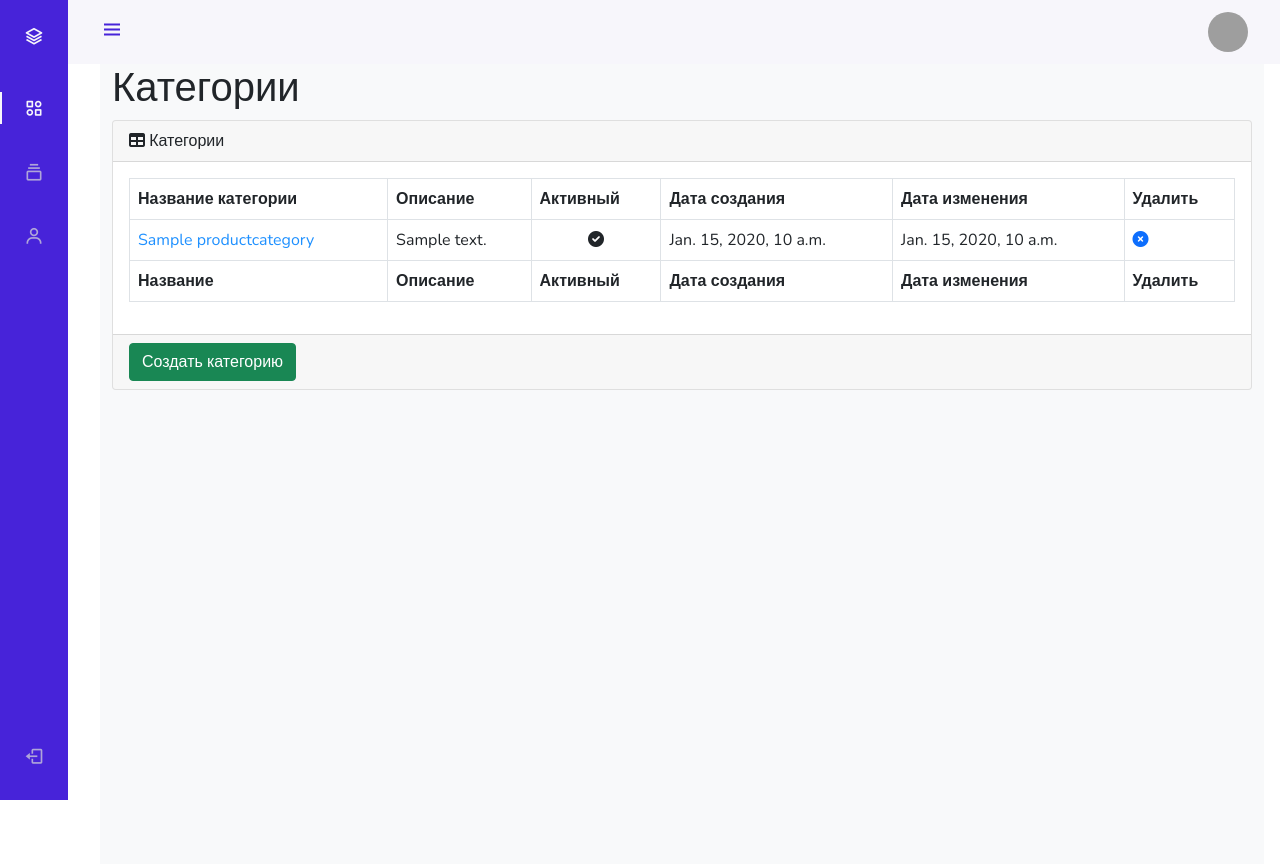
After one commit to Senishine/geekshop, a Django app: page /admin_staff/categories/read/ in a window 1280 px wide. The commit adds this page. Run offline with Django 3.2, Linux system fonts and the light colour scheme; tables that the repository leaves empty hold one stand-in row (values such as "Sample post"); parts of the project's set-up code (start-up, migrations or seed data) failed here and were passed over; grey boxes are pictures that could not be loaded.

Commit message:
add to lesson_7

```diff
--- /dev/null
+++ b/geekshop/adminapp/templates/adminapp/categories.html
@@ -0,0 +1,69 @@
+{% extends 'adminapp/base.html' %}
+{% load static %}
+
+{% block content %}
+<main>
+    <div class="container-fluid">
+        <h1 class="mt-4">Категории</h1>
+        <div class="card mb-4">
+            <div class="card-header">
+                <i class="fas fa-table mr-1"></i>
+                Категории
+            </div>
+            <div class="card-body">
+                <div class="table-responsive">
+                    <table class="table table-bordered" id="dataTable" width="100%" cellspacing="0">
+                        <thead>
+                        <tr>
+                            <th>Название категории</th>
+                            <th>Описание</th>
+                            <th>Активный</th>
+                            <th>Дата создания</th>
+                            <th>Дата изменения</th>
+                            <th>Удалить</th>
+                        </tr>
+                        </thead>
+                        <tfoot>
+                        <tr>
+                            <th>Название</th>
+                            <th>Описание</th>
+                            <th>Активный</th>
+                            <th>Дата создания</th>
+                            <th>Дата изменения</th>
+                            <th>Удалить</th>
+                        </tr>
+                        </tfoot>
+                        <tbody>
+                        {% for category in objects %}
+                            <tr {% if not category.is_active %} style="opacity: 0.5;" {% endif %}>
+                                <td><a href="{% url 'admin_staff:category_update' category.id %}" style="color: dodgerblue">{{ category.name }}</a></td>
+                                <td>{{ category.description }}</td>
+                                <td class="text-center">
+                                    {% if category.is_active %}
+                                        <i class="fa fa-check-circle"></i>
+                                    {% else %}
+                                        <i class="fa fa-times-circle"></i>
+                                    {% endif %}
+                                </td>
+                                <td>{{ category.created }}</td>
+                                <td>{{ category.updated }}</td>
+                                <td>
+                                    <a {% if not category.is_active %} class="invisible" {% endif %} href="{% url 'admin_staff:category_delete' pk=category.id %}">
+                                        <i class="fa fa-times-circle"></i>
+                                    </a>
+                                </td>
+                            </tr>
+                        {% endfor %}
+                        </tbody>
+                    </table>
+                </div>
+            </div>
+            <div class="card-footer">
+                <a href="{% url 'adminapp:category_create' %}">
+                    <button class="btn btn-success">Создать категорию</button>
+                </a>
+            </div>
+        </div>
+    </div>
+</main>
+{% endblock %}
--- a/geekshop/adminapp/templates/adminapp/includes/inc_admin_menu.html
+++ b/geekshop/adminapp/templates/adminapp/includes/inc_admin_menu.html
@@ -1,9 +1,15 @@
 <div class="nav_list">
-    <a href="{% url 'admin_staff:categories' %}" class="nav_link {% if request.resolver_match.url_name == 'products' %}
+    <a href="{% url 'admin_staff:categories' %}" class="nav_link {% if request.resolver_match.url_name == 'categories' %}
                 active
            {% endif %}">
-        <i class='bx bx-grid-alt nav_icon'></i>
-        <span class="nav_name">Продукты</span>
+        <i class='bx bx-category-alt nav_icon'></i>
+        <span class="nav_name">Категории товаров</span>
+    </a>
+    <a href="{#% url 'admin_staff:products' %#}" class="nav_link {% if request.resolver_match.url_name == 'products' %}
+                active
+           {% endif %}">
+        <i class='bx bx-collection nav_icon'></i>
+        <span class="nav_name">Товары</span>
     </a>
     <a href="{% url 'admin_staff:users' %}" class="{% if request.resolver_match.url_name == 'users' %}
                 active
--- a/geekshop/adminapp/views.py
+++ b/geekshop/adminapp/views.py
@@ -1,7 +1,6 @@
 from django.http import HttpResponseRedirect
 from django.shortcuts import render, get_object_or_404, reverse
-
-from adminapp.forms import ShopUserAdminEditForm
+from adminapp.forms import ShopUserAdminEditForm, ProductCategoryCreationForm
 from authapp.forms import ShopUserRegisterForm
 from authapp.models import ShopUser
 from mainapp.models import ProductCategory, Product
@@ -95,15 +94,56 @@ def categories(request):
 
 
 def category_create(request):
-    pass
+    title = 'категория/создание'
+
+    if request.method == 'POST':
+        category_form = ProductCategoryCreationForm(request.POST, request.FILES)
+        if category_form.is_valid():
+            category_form.save()
+            return HttpResponseRedirect(reverse('admin_staff:categories'))
+    else:
+        category_form = ProductCategoryCreationForm()
+
+    context = {
+        'title': title,
+        'category_form': category_form
+    }
+    return render(request, 'adminapp/category_update.html', context)
 
 
 def category_update(request, pk):
-    pass
+    title = 'категория/редактирование'
+    edit_category = get_object_or_404(ProductCategory, pk=pk)
+
+    if request.method == 'POST':
+        edit_form = ProductCategoryEditForm(request.POST, instance=edit_category)
+        if edit_form.is_valid():
+            edit_form.save()
+            return HttpResponseRedirect(reverse('admin_staff:category_update', args=[edit_category.pk]))
+    else:
+        edit_form = ProductCategoryEditForm(instance=edit_category)
+
+    context = {
+        'title': title,
+        'category_form': edit_form,
+    }
+    return render(request, 'adminapp/category_update.html', context)
 
 
 def category_delete(request, pk):
-    pass
+    title = 'категория/удаление'
+    category = get_object_or_404(ProductCategory, pk=pk)
+
+    if request.method == 'POST':
+        category.is_active = False
+        category.save()
+        return HttpResponseRedirect(reverse('admin_staff:categories'))
+
+    context = {
+        'title': title,
+        'category_to_delete': category
+    }
+    return render(request, 'adminapp/category_delete.html', context)
 
 
 def products(request, pk):
```
Also changed, not shown: geekshop/adminapp/forms.py (+32 -0 lines), geekshop/adminapp/templates/adminapp/category_delete.html (added, +17 -0 lines), geekshop/adminapp/templates/adminapp/category_update.html (added, +12 -0 lines).
